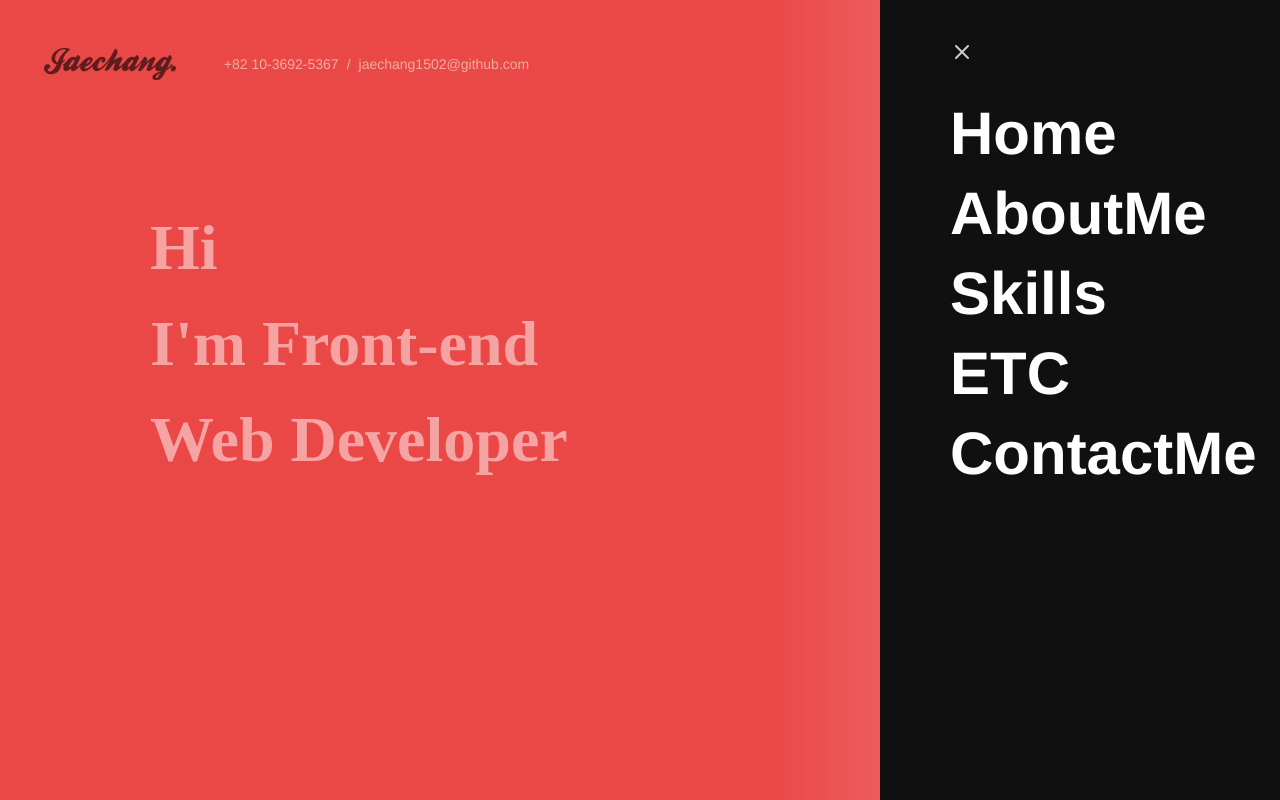
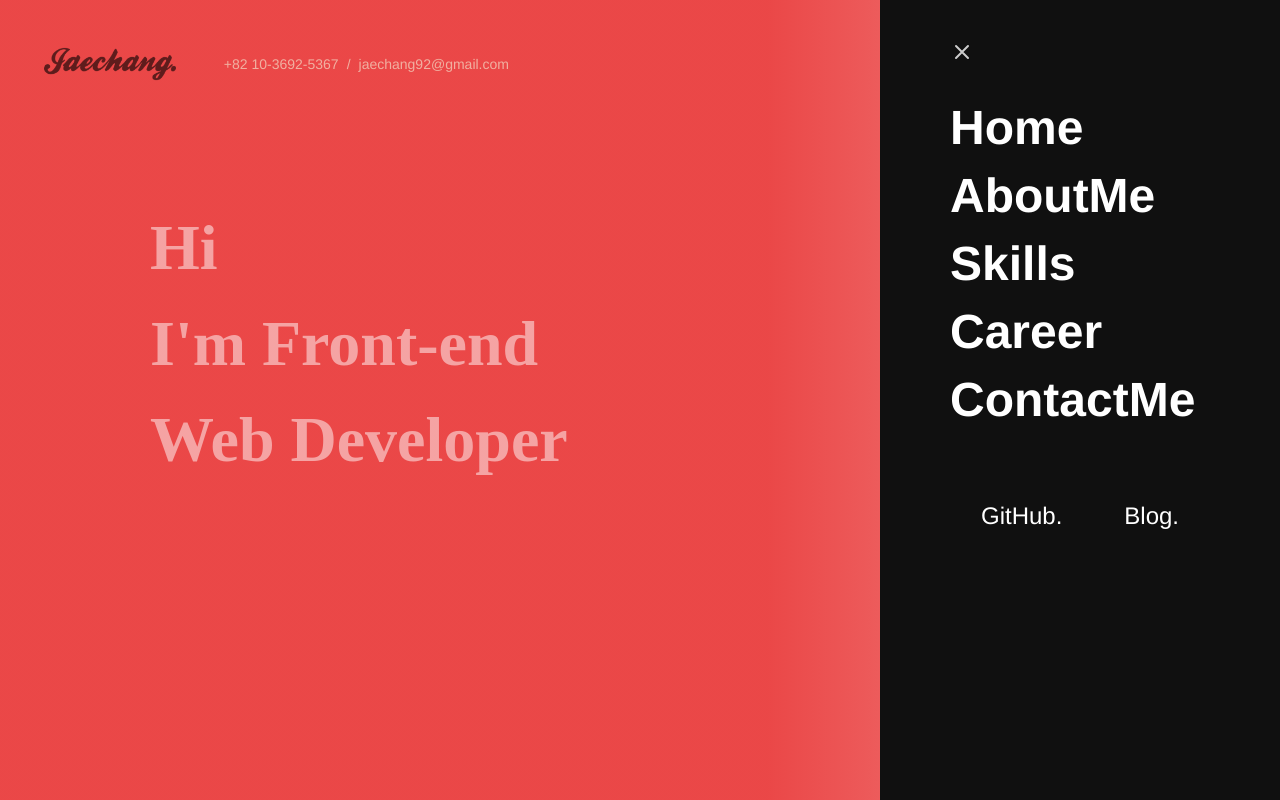
Before and after one commit to jaechang1502/Portfolio, a Vue app: page / in a window 1280 px wide. Both pictures are taken after a click on the element 1220 px from the left and 64 px from the top of the page. Built offline with nearby package versions, Linux system fonts and the light colour scheme; a web font is replaced by a local one; what vue-number-animation would draw is missing.

Commit message:
modal 만들기

```diff
--- a/src/App.vue
+++ b/src/App.vue
@@ -12,7 +12,7 @@
     <swiper-slide><router-view></router-view></swiper-slide>
     <swiper-slide class="AboutMe"><AboutMe></AboutMe></swiper-slide>
     <swiper-slide><Skills></Skills></swiper-slide>
-    <swiper-slide>etc</swiper-slide>
+    <swiper-slide><Career></Career></swiper-slide>
     <swiper-slide><ContactMe></ContactMe></swiper-slide>
   </swiper>
 </template>
@@ -22,6 +22,7 @@ import Intro from './components/introHome.vue'
 import AboutMe from './components/AboutMe.vue'
 import ContactMe from './components/ContactMe.vue'
 import Skills from './components/SkillsComponent.vue'
+import Career from './components/CareerComponent.vue'
 import headerView from './views/header.vue';
 
 // Import Swiper Vue.js components
@@ -45,7 +46,8 @@ export default {
     SwiperSlide,
     headerView,
     ContactMe,
-    Skills
+    Skills,
+    Career
 },
   data(){
     return{
--- a/src/components/AboutMe.vue
+++ b/src/components/AboutMe.vue
@@ -2,7 +2,7 @@
 <div class="aboutmeCon p-8 grid grid-rows-3 grid-flow-col gap-4">
     <div class="row-span-3 p-5 m-2 font-bold">
         <div class="flex">
-            <div  class="working"><number :from="0" :to="8" :duration="2"></number></div>
+            <div  class="working"><number v-if="$store.state.swiperindex == 1" :from="0" :to="11" :duration="2"></number></div>
             <div>+</div>
         </div>
 
--- /dev/null
+++ b/src/components/CareerComponent.vue
@@ -0,0 +1,61 @@
+<template>
+<div>
+    <div class="absolute font-extrabold text-5xl career ">Career</div>
+  <div>
+    <div class="text-3xl p-6 mb-4 drop-shadow-xl bg-white-trasperate rounded-lg">
+        <div class="flex">
+            <div class="font-extrabold">(주)스튜디오질풍</div>
+            <div class="mx-2">|</div>
+            <div>웹개발자</div>
+        </div>
+        <div class="text-base mt-2 text-slate-500">2021년 10월 - 2022년 8월 | 10개월 근무</div>
+        <div class="text-base mt-2">웹툰 모델 판매사이트와 이미지에디터사이트를  기획, 서버, 웹사이트, 입점자관리서비스를 개발 했습니다.</div>
+    </div>
+    <div class="text-3xl p-6 drop-shadow-xl bg-white-trasperate rounded-lg">
+        <div class="flex">
+            <div class="font-extrabold">KIMCHIMAN Develop</div>
+            <div class="mx-2">|</div>
+            <div>대표</div>
+        </div>
+        <div class="text-base mt-2 text-slate-500">2022년 6월 - 현재 </div>
+        <div class="text-base mt-2">취미생활을 웹사이트로 만들어 보는 중입니다</div>
+    </div>
+  </div>
+  <Transition v-if="$store.state.swiperindex == 3" name="slide-fade">
+    <img class="absolute eclipse w-3/6 " src="../assets/elipse-home-slide.png" alt="">
+  </Transition>
+
+</div>
+</template>
+
+<script>
+export default {
+
+}
+</script>
+
+<style>
+    .career{
+        left: 100px;
+        top:150px;
+    }
+    .bg-white-trasperate{
+       background-color: rgb(255,255,255,0.5);
+    }
+    .eclipse{
+        top: 400px;
+        left: -300px;
+    }
+    .slide-fade-enter-active {
+  transition: all 0.5s ease-out;
+}
+.slide-fade-leave-active {
+  transition: all 0.2s cubic-bezier(1, 0.5, 0.8, 1);
+}
+.slide-fade-enter-from,
+.slide-fade-leave-to {
+  transform: translateX(20px);
+  opacity: 0;
+}
+
+</style>
--- a/src/components/SkillsComponent.vue
+++ b/src/components/SkillsComponent.vue
@@ -3,7 +3,7 @@
     <div class="skillsbackground">
         <img src="../assets/star.jpg" alt=""/>
     </div>
-    <div class="text-white font-extrabold text-6xl relative skillcon">
+    <div class="text-white font-extrabold text-4xl relative skillcon">
         Skills
     </div>
     <div class="grid grid-cols-2 gap-5 w-8/12 justify-items-center skillSubCon">
--- a/src/components/etcComponent.vue
+++ /dev/null
@@ -1,13 +0,0 @@
-<template>
-  <div>ETC</div>
-</template>
-
-<script>
-export default {
-
-}
-</script>
-
-<style>
-
-</style>
--- a/src/css/style.css
+++ b/src/css/style.css
@@ -116,6 +116,7 @@
     width: 100%;
     height: 100%;
     pointer-events: none;
+    animation: 100s linear 0s infinite normal none running kmVFNa;
 }
 .contactMeSub{
     position: absolute;
--- a/src/views/header.vue
+++ b/src/views/header.vue
@@ -10,7 +10,7 @@
           <ul class="flex headerUL" :style="{color:colorphonewithmail}">
             <li class="flex-auto ml-2 cursor-pointer" @click="phoneNumber">+82 10-3692-5367</li>
             <li class="flex-auto ml-2">/</li>
-            <li class="flex-auto ml-2 cursor-pointer" @click="mailto">jaechang1502@github.com</li>
+            <li class="flex-auto ml-2 cursor-pointer" @click="mailto">jaechang92@gmail.com</li>
           </ul>
         </nav>
       </div>
@@ -59,7 +59,7 @@ export default {
       document.location.href="tel:821076883321"
     },
     mailto(){
-      document.location.href="mailto:jaechang1502@github.com"
+      document.location.href="mailto:jaechang92@gmail.com"
     }
   }
 
--- /dev/null
+++ b/src/views/modal.vue
@@ -0,0 +1,43 @@
+<template>
+  <div id="small-modal" tabindex="-1" class="hidden overflow-y-auto overflow-x-hidden fixed top-0 right-0 left-0 z-50 w-full md:inset-0 h-modal md:h-full">
+    <div class="relative p-4 w-full max-w-md h-full md:h-auto">
+        <!-- Modal content -->
+        <div class="relative bg-white rounded-lg shadow dark:bg-gray-700">
+            <!-- Modal header -->
+            <div class="flex justify-between items-center p-5 rounded-t border-b dark:border-gray-600">
+                <h3 class="text-xl font-medium text-gray-900 dark:text-white">
+                    Small modal
+                </h3>
+                <button type="button" class="text-gray-400 bg-transparent hover:bg-gray-200 hover:text-gray-900 rounded-lg text-sm p-1.5 ml-auto inline-flex items-center dark:hover:bg-gray-600 dark:hover:text-white" data-modal-toggle="small-modal">
+                    <svg aria-hidden="true" class="w-5 h-5" fill="currentColor" viewBox="0 0 20 20" xmlns="http://www.w3.org/2000/svg"><path fill-rule="evenodd" d="M4.293 4.293a1 1 0 011.414 0L10 8.586l4.293-4.293a1 1 0 111.414 1.414L11.414 10l4.293 4.293a1 1 0 01-1.414 1.414L10 11.414l-4.293 4.293a1 1 0 01-1.414-1.414L8.586 10 4.293 5.707a1 1 0 010-1.414z" clip-rule="evenodd"></path></svg>
+                    <span class="sr-only">Close modal</span>
+                </button>
+            </div>
+            <!-- Modal body -->
+            <div class="p-6 space-y-6">
+                <p class="text-base leading-relaxed text-gray-500 dark:text-gray-400">
+                    With less than a month to go before the European Union enacts new consumer privacy laws for its citizens, companies around the world are updating their terms of service agreements to comply.
+                </p>
+                <p class="text-base leading-relaxed text-gray-500 dark:text-gray-400">
+                    The European Union’s General Data Protection Regulation (G.D.P.R.) goes into effect on May 25 and is meant to ensure a common set of data rights in the European Union. It requires organizations to notify users as soon as possible of high-risk data breaches that could personally affect them.
+                </p>
+            </div>
+            <!-- Modal footer -->
+            <div class="flex items-center p-6 space-x-2 rounded-b border-t border-gray-200 dark:border-gray-600">
+                <button data-modal-toggle="small-modal" type="button" class="text-white bg-blue-700 hover:bg-blue-800 focus:ring-4 focus:outline-none focus:ring-blue-300 font-medium rounded-lg text-sm px-5 py-2.5 text-center dark:bg-blue-600 dark:hover:bg-blue-700 dark:focus:ring-blue-800">I accept</button>
+                <button data-modal-toggle="small-modal" type="button" class="text-gray-500 bg-white hover:bg-gray-100 focus:ring-4 focus:outline-none focus:ring-gray-200 rounded-lg border border-gray-200 text-sm font-medium px-5 py-2.5 hover:text-gray-900 focus:z-10 dark:bg-gray-700 dark:text-gray-300 dark:border-gray-500 dark:hover:text-white dark:hover:bg-gray-600 dark:focus:ring-gray-600">Decline</button>
+            </div>
+        </div>
+    </div>
+</div>
+</template>
+
+<script>
+export default {
+
+}
+</script>
+
+<style>
+
+</style>
--- a/src/views/rightMenu.vue
+++ b/src/views/rightMenu.vue
@@ -6,12 +6,16 @@
         <path stroke-linecap="round" stroke-linejoin="round" stroke-width="2" d="M6 18L18 6M6 6l12 12" />
       </svg>
     </div>
-    <div class=" text-white flex flex-col mt-10 justify-center font-bold text-6xl">
-      <div @click="homeclick" class="cursor-pointer mb-5 ">Home</div>
-      <div @click="Aboutclick" class="cursor-pointer mb-5">AboutMe</div>
-      <div @click="Skillclick" class="cursor-pointer mb-5">Skills</div>
-      <div @click="ETCclick" class="cursor-pointer mb-5">ETC</div>
-      <div @click="Contactclick" class="cursor-pointer mb-5">ContactMe</div>
+    <div class=" text-white flex flex-col mt-10 justify-center font-bold text-5xl">
+      <div @click="homeclick(0)" class="cursor-pointer mb-5 hover:text-amber-400">Home</div>
+      <div @click="homeclick(1)" class="cursor-pointer mb-5 hover:text-amber-400">AboutMe</div>
+      <div @click="homeclick(2)" class="cursor-pointer mb-5 hover:text-amber-400">Skills</div>
+      <div @click="homeclick(3)" class="cursor-pointer mb-5 hover:text-amber-400">Career</div>
+      <div @click="homeclick(4)" class="cursor-pointer mb-5 hover:text-amber-400">ContactMe</div>
+    </div>
+    <div class="text-white text-2xl flex mt-5 pt-9 justify-around">
+      <div class="cursor-pointer" @click="clicklocation('https://github.com/jaechang1502')">GitHub.</div>
+      <div class="cursor-pointer" @click="clicklocation('https://chiman.tistory.com')">Blog.</div>
     </div>
   </div>
 </Transition>
@@ -20,21 +24,15 @@
 <script>
 export default {
   methods:{
-    homeclick(){
-    this.$store.state.swiper.slideTo(0,0.2)
+    homeclick(k){
+    this.$store.state.swiper.slideTo(k,0.2)
     },
-    Aboutclick(){
-    this.$store.state.swiper.slideTo(1,0.2)
+    test(){
+      this.$store.commit('rightMenuMutation',false);
     },
-    Skillclick(){
-    this.$store.state.swiper.slideTo(2,0.2)
-    },
-    ETCclick(){
-    this.$store.state.swiper.slideTo(3,0.2)
-    },
-    Contactclick(){
-    this.$store.state.swiper.slideTo(4,0.2)
-    },
+    clicklocation(loca){
+      window.open(loca)
+    }
   }
 
 }
```
